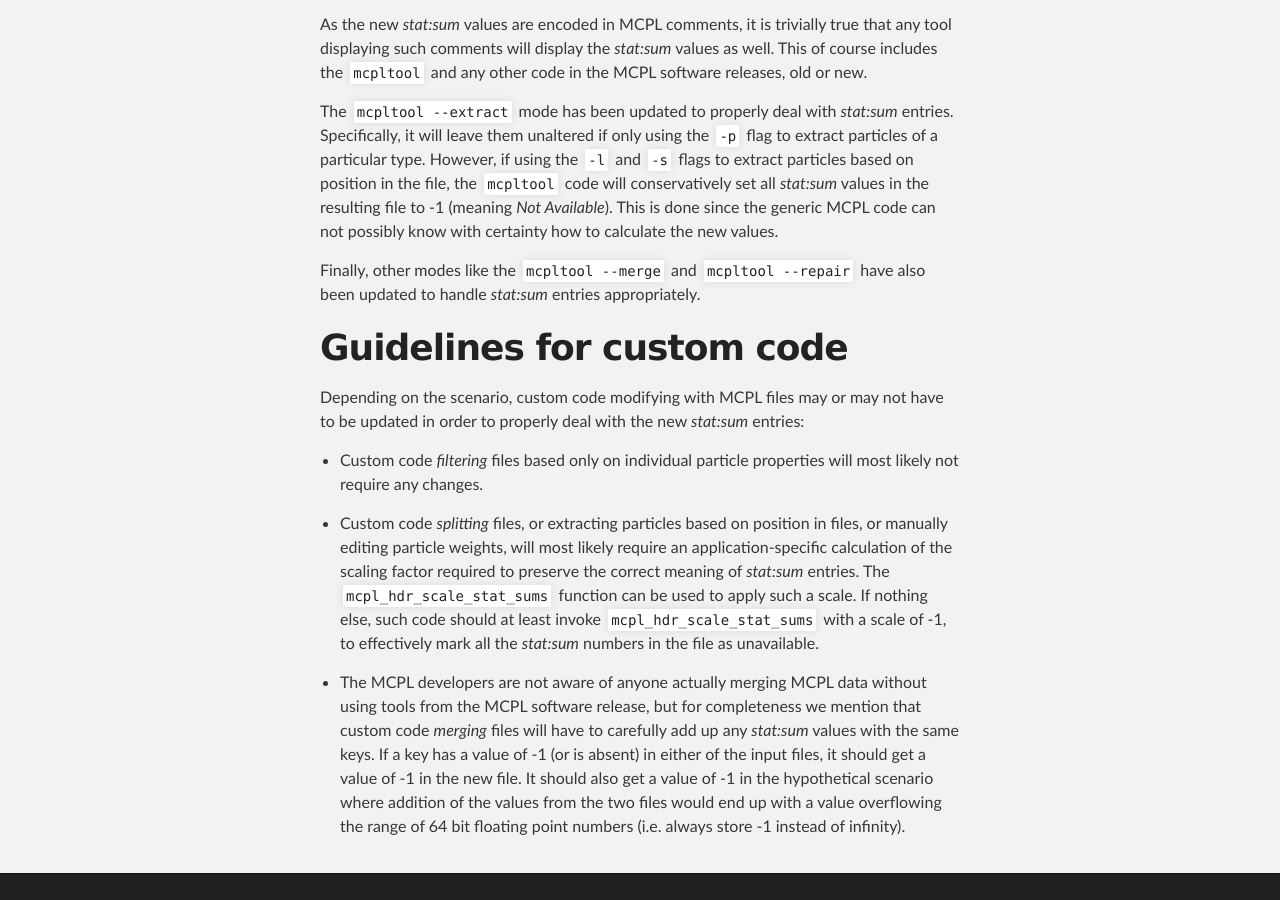
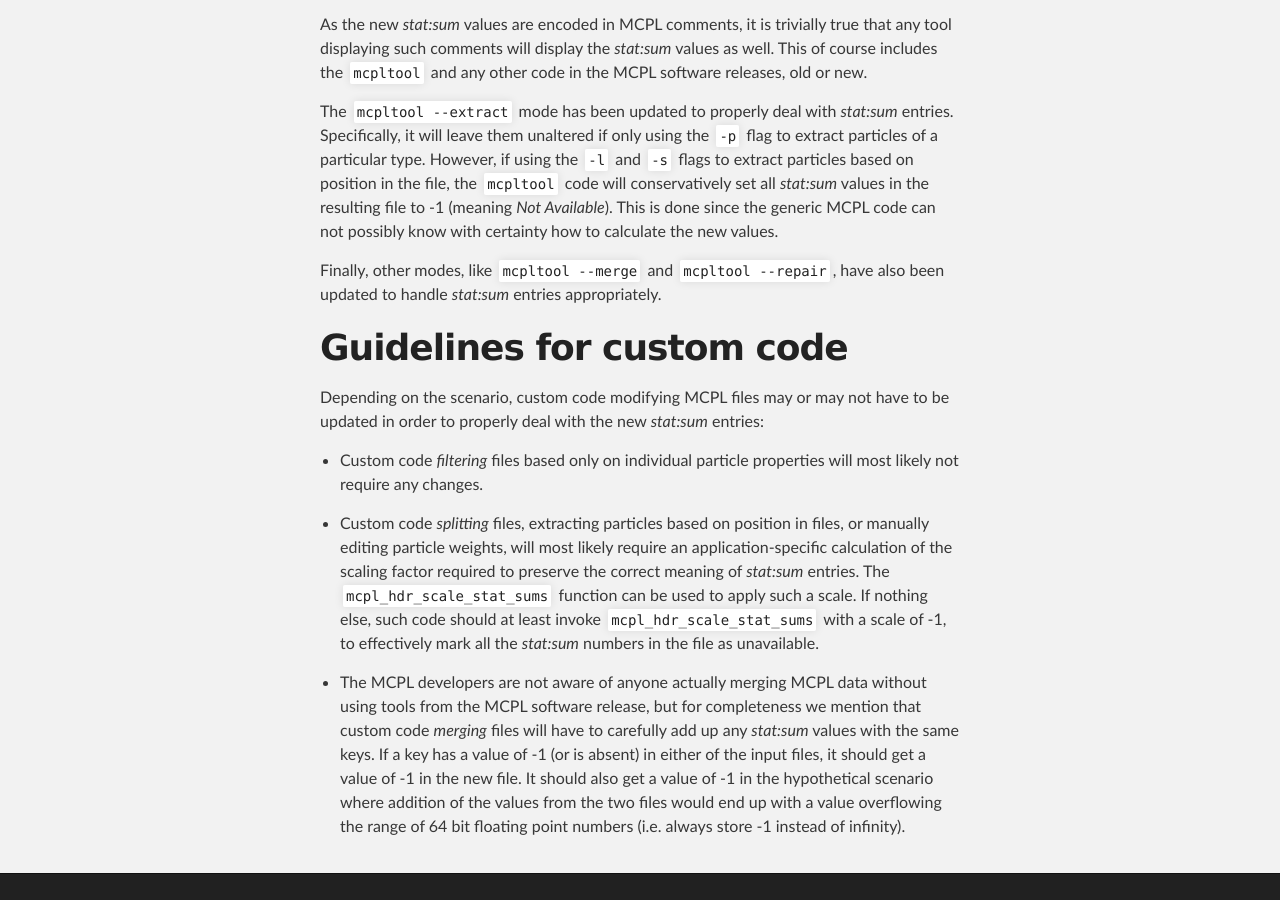
Before and after one commit to mctools/mcpl, a Jekyll site: the page built from format_statsum.md, in a window 1280 px wide and 900 px high, scrolled down 4406 px. Built offline with Jekyll 4.4.1, drawn with Linux system fonts in a browser that asks for light colours.

Commit message:
Work on new format and stat:sum page

```diff
--- a/format_statsum.md
+++ b/format_statsum.md
@@ -113,15 +113,15 @@ As the new *stat:sum* values are encoded in MCPL comments, it is trivially true
 
 The `mcpltool --extract` mode has been updated to properly deal with *stat:sum* entries. Specifically, it will leave them unaltered if only using the `-p` flag to extract particles of a particular type. However, if using the `-l` and `-s` flags to extract particles based on position in the file, the `mcpltool` code will conservatively set all *stat:sum* values in the resulting file to -1 (meaning *Not Available*). This is done since the generic MCPL code can not possibly know with certainty how to calculate the new values.
 
-Finally, other modes like the `mcpltool --merge` and `mcpltool --repair` have also been updated to handle *stat:sum* entries appropriately.
+Finally, other modes, like `mcpltool --merge` and `mcpltool --repair`, have also been updated to handle *stat:sum* entries appropriately.
 
 
 # Guidelines for custom code
 
-Depending on the scenario, custom code modifying with MCPL files may or may not have to be updated in order to properly deal with the new *stat:sum* entries:
+Depending on the scenario, custom code modifying MCPL files may or may not have to be updated in order to properly deal with the new *stat:sum* entries:
 
 * Custom code *filtering* files based only on individual particle properties will most likely not require any changes.
 
-* Custom code *splitting* files, or extracting particles based on position in files, or manually editing particle weights, will most likely require an application-specific calculation of the scaling factor required to preserve the correct meaning of *stat:sum* entries. The `mcpl_hdr_scale_stat_sums` function can be used to apply such a scale. If nothing else, such code should at least invoke `mcpl_hdr_scale_stat_sums` with a scale of -1, to effectively mark all the *stat:sum* numbers in the file as unavailable.
+* Custom code *splitting* files, extracting particles based on position in files, or manually editing particle weights, will most likely require an application-specific calculation of the scaling factor required to preserve the correct meaning of *stat:sum* entries. The `mcpl_hdr_scale_stat_sums` function can be used to apply such a scale. If nothing else, such code should at least invoke `mcpl_hdr_scale_stat_sums` with a scale of -1, to effectively mark all the *stat:sum* numbers in the file as unavailable.
 
 * The MCPL developers are not aware of anyone actually merging MCPL data without using tools from the MCPL software release, but for completeness we mention that custom code *merging* files will have to carefully add up any *stat:sum* values with the same keys. If a key has a value of -1 (or is absent) in either of the input files, it should get a value of -1 in the new file. It should also get a value of -1 in the hypothetical scenario where addition of the values from the two files would end up with a value overflowing the range of 64 bit floating point numbers (i.e. always store -1 instead of infinity).
```
